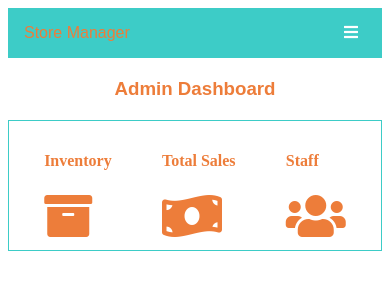
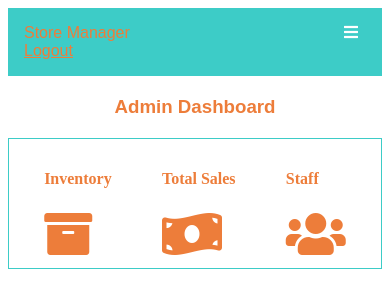
Before and after one commit to d-kahara/store-manager-UI, a plain HTML site: page admin_dash.html in a window 390 px wide. Both pictures are taken after a click on the element 355 px from the left and 33 px from the top of the page. Drawn offline with Linux system fonts and the light colour scheme; files that its build step writes are made by us from their sources; a web font is replaced by a local one.

Commit message:
[Feature #161123555] Add javascript code to toggle navbar link

```diff
--- a/admin_dash.html
+++ b/admin_dash.html
@@ -9,7 +9,7 @@
     <link href="https://fonts.googleapis.com/css?family=Kodchasan" rel="stylesheet">
     <link rel="stylesheet" href="https://use.fontawesome.com/releases/v5.3.1/css/all.css" integrity="sha384-mzrmE5qonljUremFsqc01SB46JvROS7bZs3IO2EmfFsd15uHvIt+Y8vEf7N7fWAU"
         crossorigin="anonymous">
-    <link rel="stylesheet" href="main.css">
+    <link rel="stylesheet" href="assets/css/main.css">
     <title>Admin Dashboard</title>
 </head>
 
@@ -53,7 +53,7 @@
     </div>
 
 
-    <script src="main.js"></script>
+    <script src="assets/js/main.js"></script>
 </body>
 
 </html>
--- a/assets/js/main.js
+++ b/assets/js/main.js
@@ -0,0 +1,7 @@
+function classToggle() {
+    const navs = document.querySelectorAll('.Navbar-Items')
+
+    navs.forEach(nav => nav.classList.toggle('Navbar-ToggleShow'));
+}
+document.querySelector('.Navbar-Link-toggle')
+    .addEventListener('click', classToggle);
```
